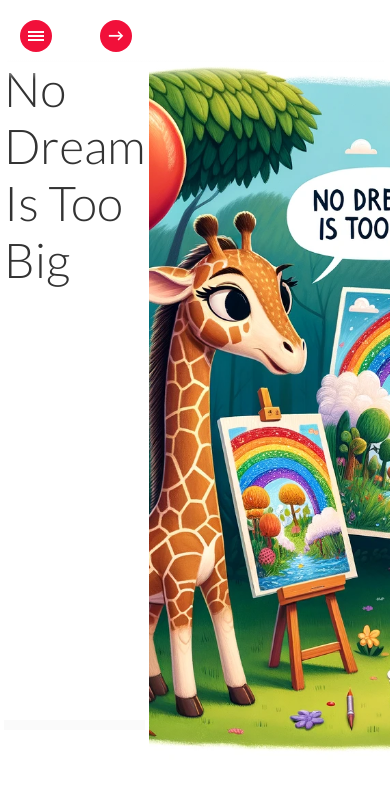
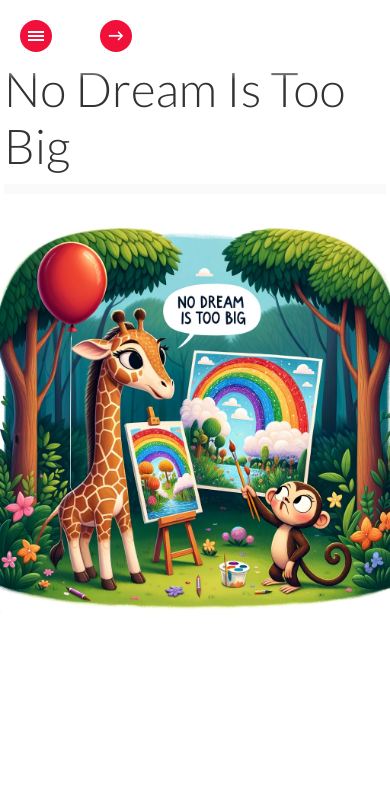
Before and after one commit to floramaydc/floramaydc.github.io, a PHP site: page /test.html in a window 390 px wide. Shown: the top 793 px of the page. Run offline with PHP 8.4, Linux system fonts and the light colour scheme; some libraries are stand-ins or nearby versions.

Commit message:
Update custom.css

```diff
--- a/css/custom.css
+++ b/css/custom.css
@@ -255,45 +255,32 @@ a:hover {
 	}
 }
 
-/* Desktop styles for .jspContainer and .jspPane, already correctly adjusting layout */
-.jspContainer {
-    display: flex;
-    flex-direction: row;
-    align-items: center;
-    justify-content: space-between;
-    width: 100%;
-    height: 100%;
+/* Add Flexbox layout for bb-item */
+#bb-bookblock .bb-item .content {
+    display: flex !important;
+    flex-direction: row !important;
+    flex-wrap: wrap !important;
+    align-items: center !important;
+    justify-content: space-between !important;
 }
 
-.jspPane {
-    display: flex;
-    flex: 1;
+#bb-bookblock .bb-item .content .image-container,
+#bb-bookblock .bb-item .content .text-container {
+    flex: 1 1 50% !important; /* flex-grow | flex-shrink | flex-basis */
 }
 
-.bb-item .image-container,
-.bb-item .text-container {
-    flex: 1;
-    width: 50%;
-    box-sizing: border-box;
+#bb-bookblock .bb-item .content img {
+    width: 100% !important;
+    height: auto !important;
 }
 
-.bb-item .image-container img {
-    width: 100%; /* Full width of its container */
-    height: auto; /* Maintain aspect ratio */
-    max-width: 100%; /* Prevents the image from scaling beyond its natural size */
-    transition: transform 0.3s ease; /* Smooth transition for transforms if needed */
-}
-
-
-/* Adjustments for mobile views to stack image and text vertically */
 @media (max-width: 768px) {
-    .jspContainer {
-        flex-direction: column; /* Stack children vertically */
+    #bb-bookblock .bb-item .content {
+        flex-direction: column !important;
     }
 
-    .bb-item .image-container,
-    .bb-item .text-container {
-        width: 100%; /* Each child takes full width of their container on smaller screens */
-        flex: none; /* Override the flex setting to not force equal heights */
+    #bb-bookblock .bb-item .content .image-container,
+    #bb-bookblock .bb-item .content .text-container {
+        flex-basis: 100% !important;
     }
 }
```
